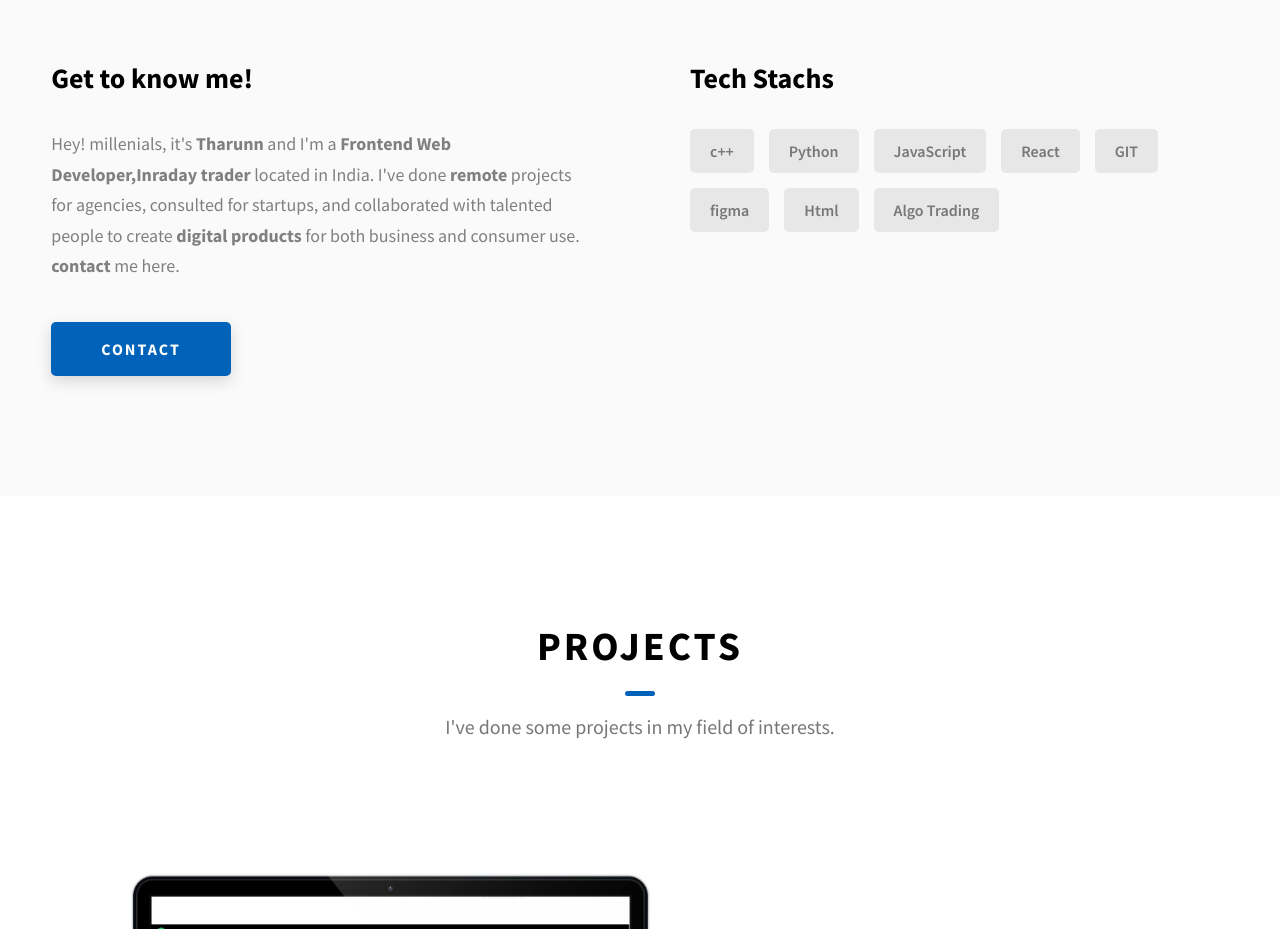
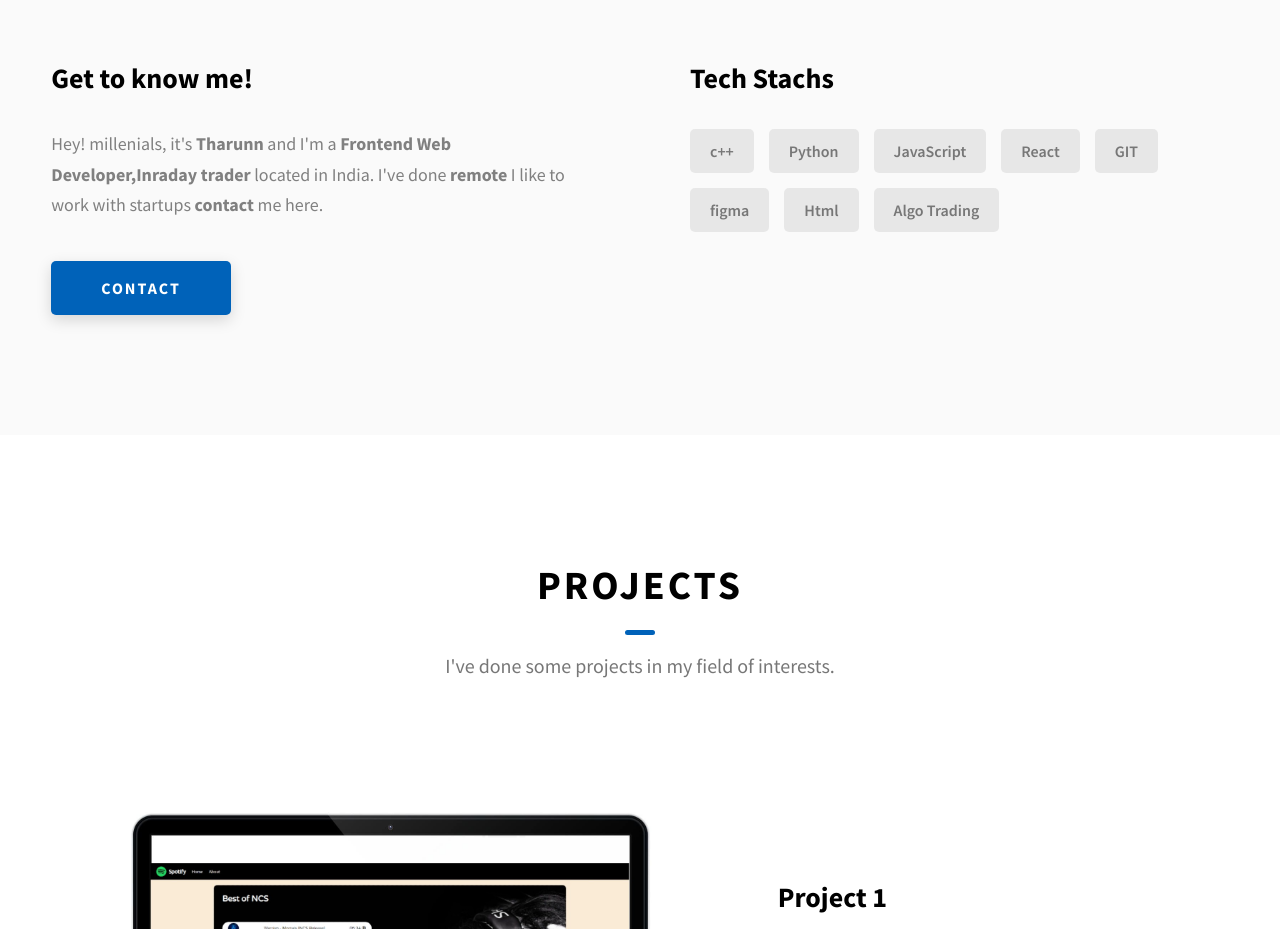
Before and after one commit to Tharunn25/Portfolio-Website, a website: page index.html in a window 1280 px wide. Shown: the part 1080-2009 px from the top of the page. Drawn offline with Linux system fonts and the light colour scheme.

Commit message:
Update index.html

```diff
--- a/index.html
+++ b/index.html
@@ -166,10 +166,8 @@
                 and I'm a <strong> Frontend Web Developer,Inraday trader </strong> located in
                 India. I've done
                 <strong> remote </strong>
-                projects for agencies, consulted for startups, and collaborated
-                with talented people to create
-                <strong>digital products </strong>
-                for both business and consumer use.
+                I like to work with startups
+
                 <strong>contact</strong> me here.
               </p>
               <p class="about__content-details-para">
```
